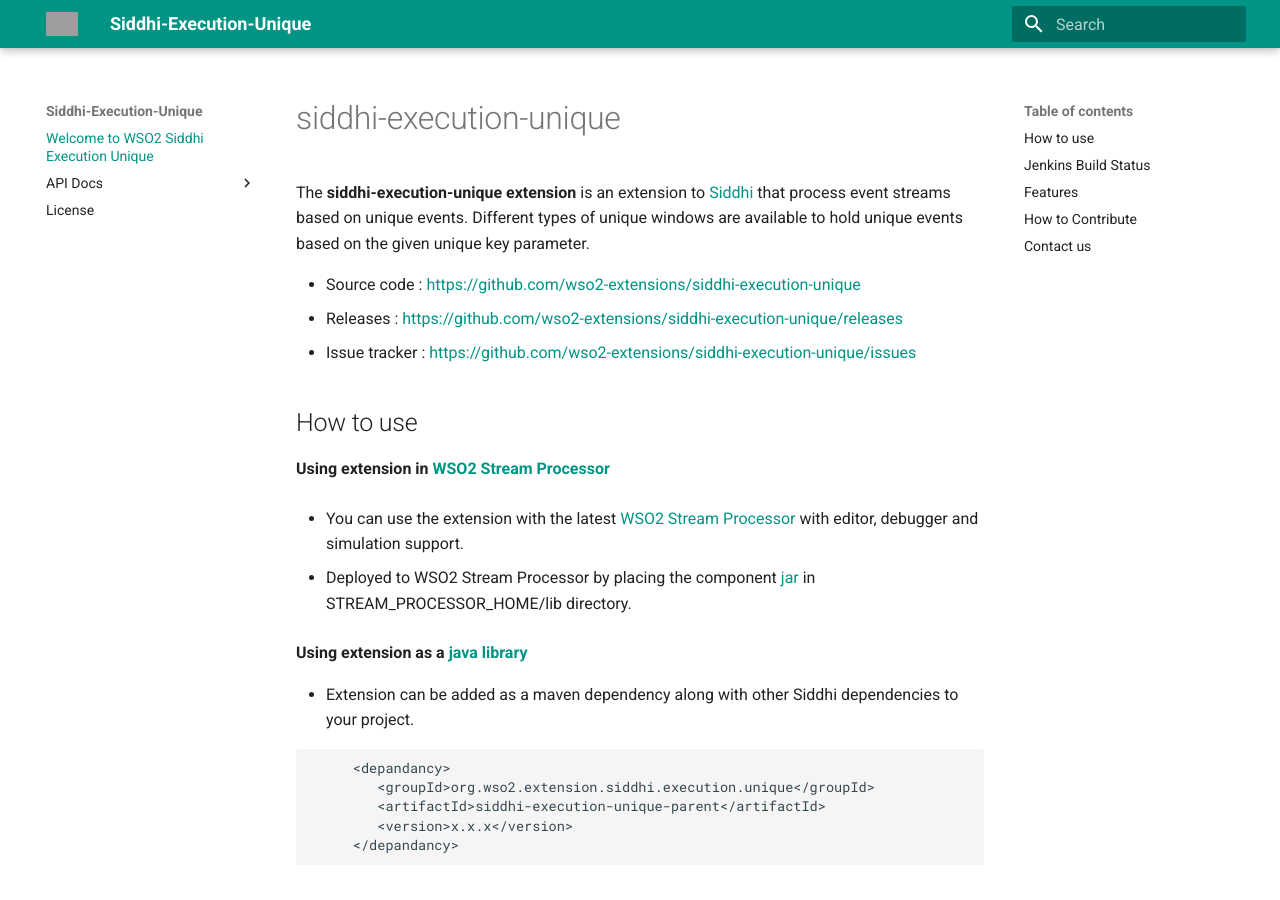
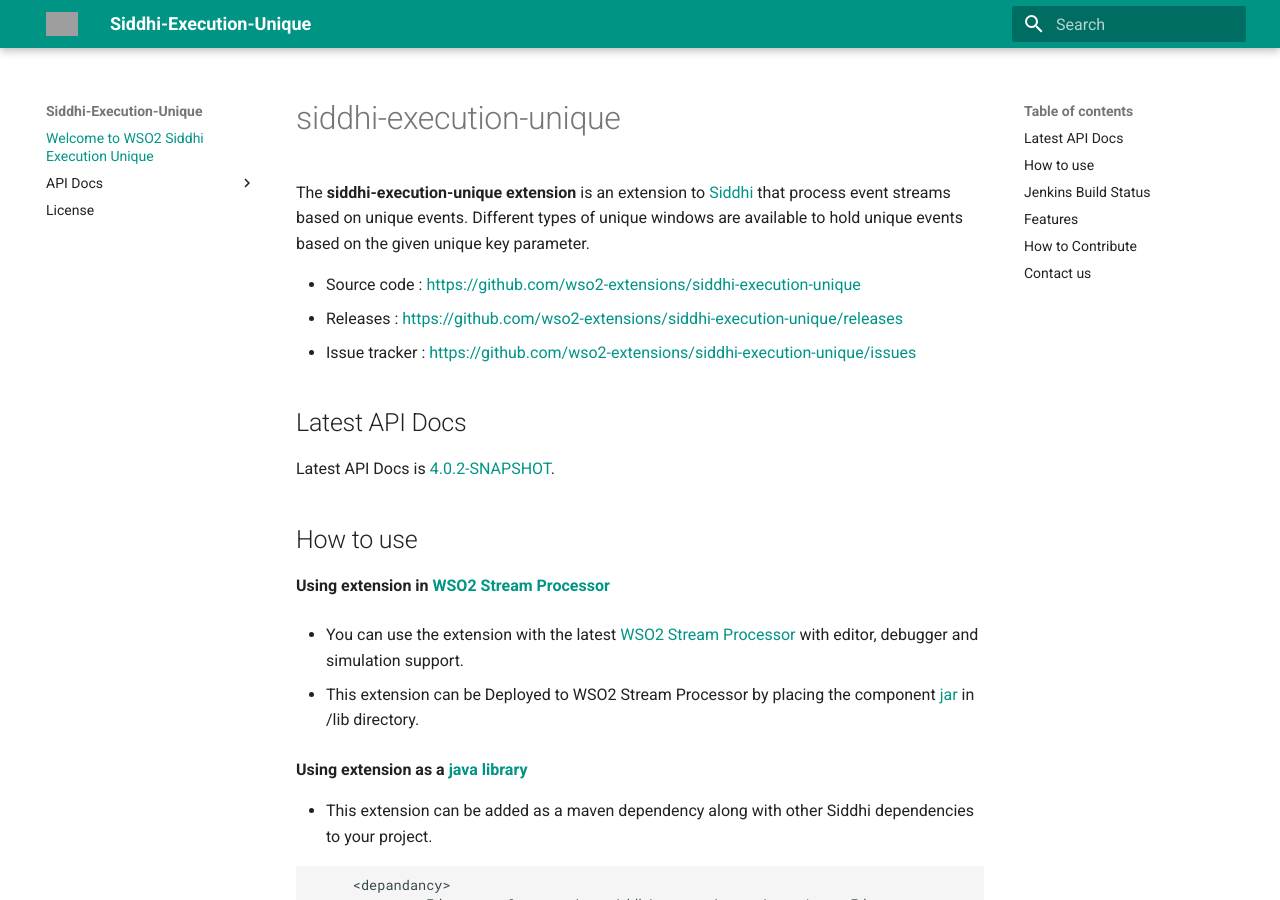
Before and after one commit to test-coverage-enforce-bot/siddhi-execution-unique, an MkDocs documentation site: the page built from docs/index.md, in a window 1280 px wide and 900 px high. Built offline with MkDocs 1.6.1 and Material for MkDocs 9.7.7, drawn with Linux system fonts in a browser that asks for light colours; old or Windows-style settings are respelled for this version of MkDocs; grey boxes are pictures that could not be loaded.

````diff
--- a/docs/index.md
+++ b/docs/index.md
@@ -8,17 +8,21 @@ Different types of unique windows are available to hold unique events based on t
 * Releases : [https://github.com/wso2-extensions/siddhi-execution-unique/releases](https://github.com/wso2-extensions/siddhi-execution-unique/releases)
 * Issue tracker :  [https://github.com/wso2-extensions/siddhi-execution-unique/issues](https://github.com/wso2-extensions/siddhi-execution-unique/issues)
 
+## Latest API Docs
+
+Latest API Docs is <a target="_blank" href="./api/4.0.2-SNAPSHOT">4.0.2-SNAPSHOT</a>.
+
 ## How to use
 
 **Using extension in [WSO2 Stream Processor](https://github.com/wso2/product-sp/releases)**
 
 * You can use the extension with the latest [WSO2 Stream Processor](https://github.com/wso2/product-sp/releases) with editor, debugger and simulation support.
 
-* Deployed to WSO2 Stream Processor by placing the component [jar](https://github.com/wso2-extensions/siddhi-execution-unique/releases) in STREAM_PROCESSOR_HOME/lib directory.
+* This extension can be Deployed to WSO2 Stream Processor by placing the component [jar](https://github.com/wso2-extensions/siddhi-execution-unique/releases) in <STREAM_PROCESSOR_HOME>/lib directory.
 
 **Using extension as a [java library](https://wso2.github.io/siddhi/documentation/running-as-a-java-library/)**
 
-* Extension can be added as a maven dependency along with other Siddhi dependencies to your project.
+* This extension can be added as a maven dependency along with other Siddhi dependencies to your project.
 
 ```
      <depandancy>
--- a/mkdocs.yml
+++ b/mkdocs.yml
@@ -9,6 +9,9 @@ extra:
   palette:
     primary: teal
     accent: teal
+google_analytics:
+- UA-103065-28
+- auto
 pages:
 - Welcome to WSO2 Siddhi Execution Unique: index.md
 - API Docs:
````
Also changed, not shown: README.md (+6 -2 lines).
